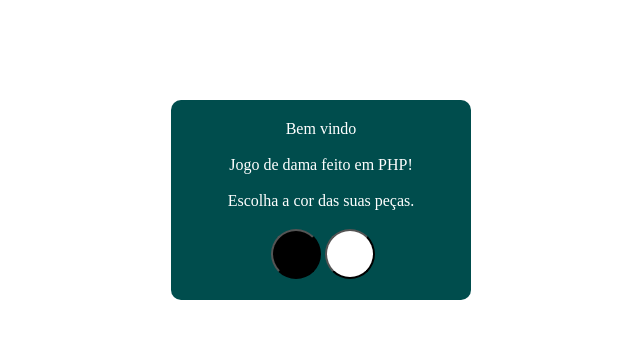
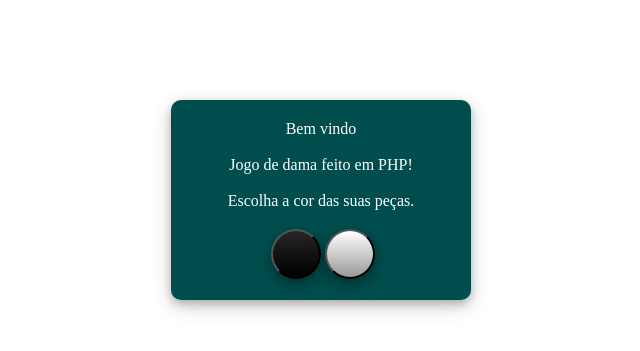
Before and after one commit to Ozzy005/Dama-em-PHP, a PHP site: page / in a window 1280 px wide. Shown: the top 351 px of the page, without its empty margins (319-959 px from the left). Run offline with PHP 8.4, Linux system fonts and the light colour scheme.

Commit message:
corrigido autoloader roubando 20ms de desempenho

```diff
--- a/App/AutoLoader.php
+++ b/App/AutoLoader.php
@@ -10,25 +10,16 @@ class AutoLoader
 {
     protected $directories;
 
-    /**
-     * Adiciona um diretório a ser vasculhado
-     */
     public function addDirectory($directory)
     {
         $this->directories[] = $directory;
     }
 
-    /**
-     * Registra o AppLoader
-     */
     public function register()
     {
         spl_autoload_register(array($this, 'loadClass'));
     }
 
-    /**
-     * Carrega uma classe
-     */
     public function loadClass($class)
     {
         $folders = $this->directories;
@@ -38,25 +29,7 @@ class AutoLoader
             if (file_exists("{$folder}/{$class}.php"))
             {
                 require_once "{$folder}/{$class}.php";
-                return TRUE;
-            }
-            else
-            {
-                if (file_exists($folder))
-                {
-                    foreach (new RecursiveIteratorIterator(new RecursiveDirectoryIterator($folder),
-                                                           RecursiveIteratorIterator::SELF_FIRST) as $entry)
-                    {
-                        if (is_dir($entry))
-                        {
-                            if (file_exists("{$entry}/{$class}.php"))
-                            {
-                                require_once "{$entry}/{$class}.php";
-                                return TRUE;
-                            }
-                        }
-                    }
-                }
+                break;
             }
         }
     }
--- a/App/Controllers/Game.php
+++ b/App/Controllers/Game.php
@@ -71,7 +71,7 @@ class Game
 
     public function show()
     {
-        if(empty(array_filter($_SESSION)))
+        if(empty($_SESSION))
         {
             $vb = new ViewHome();
             $vb->show();
--- a/Public/css/home.css
+++ b/Public/css/home.css
@@ -11,6 +11,8 @@
     align-items: center;
     justify-content: center;
     flex-direction: column;
+
+    box-shadow: 0 4px 8px 0 rgba(0, 0, 0, 0.2), 0 6px 20px 0 rgba(0, 0, 0, 0.19);
 }
 p,form{
     padding: 10px;
@@ -23,7 +25,6 @@ input{
     padding: 0;
     width: 0;
     height: 0;
-
 }
 button{
     height: 50px;
@@ -31,8 +32,10 @@ button{
     border-radius: 50px;
 }
 .piece-black{
-    background-color: black;
+    background-image: linear-gradient(rgb(38, 38, 38),rgb(0, 0, 0)) ;
+    box-shadow: 0 4px 8px 0 rgba(0, 0, 0, 0.2), 0 6px 20px 0 rgba(0, 0, 0, 0.19);
 }
 .piece-white{
-    background-color: white;
+    background-image: linear-gradient(rgb(255, 255, 255),rgb(153, 153, 153));
+    box-shadow: 0 4px 8px 0 rgba(0, 0, 0, 0.2), 0 6px 20px 0 rgba(0, 0, 0, 0.19);
 }
--- a/Public/index.php
+++ b/Public/index.php
@@ -10,9 +10,11 @@ require_once '../App/AutoLoader.php';
 
 $AutoLoader = new AutoLoader;
 $AutoLoader->addDirectory('../App/Controllers');
+$AutoLoader->addDirectory('../App/Data');
+$AutoLoader->addDirectory('../App/Data/Others');
 $AutoLoader->addDirectory('../App/Models');
-$AutoLoader->addDirectory('../App/Views');
-$AutoLoader->addDirectory('../App/Data');
+$AutoLoader->addDirectory('../App/Views/Board');
+$AutoLoader->addDirectory('../App/Views/Home');
 $AutoLoader->register();
 
 $method = $_POST['method'] ?? false;
```
